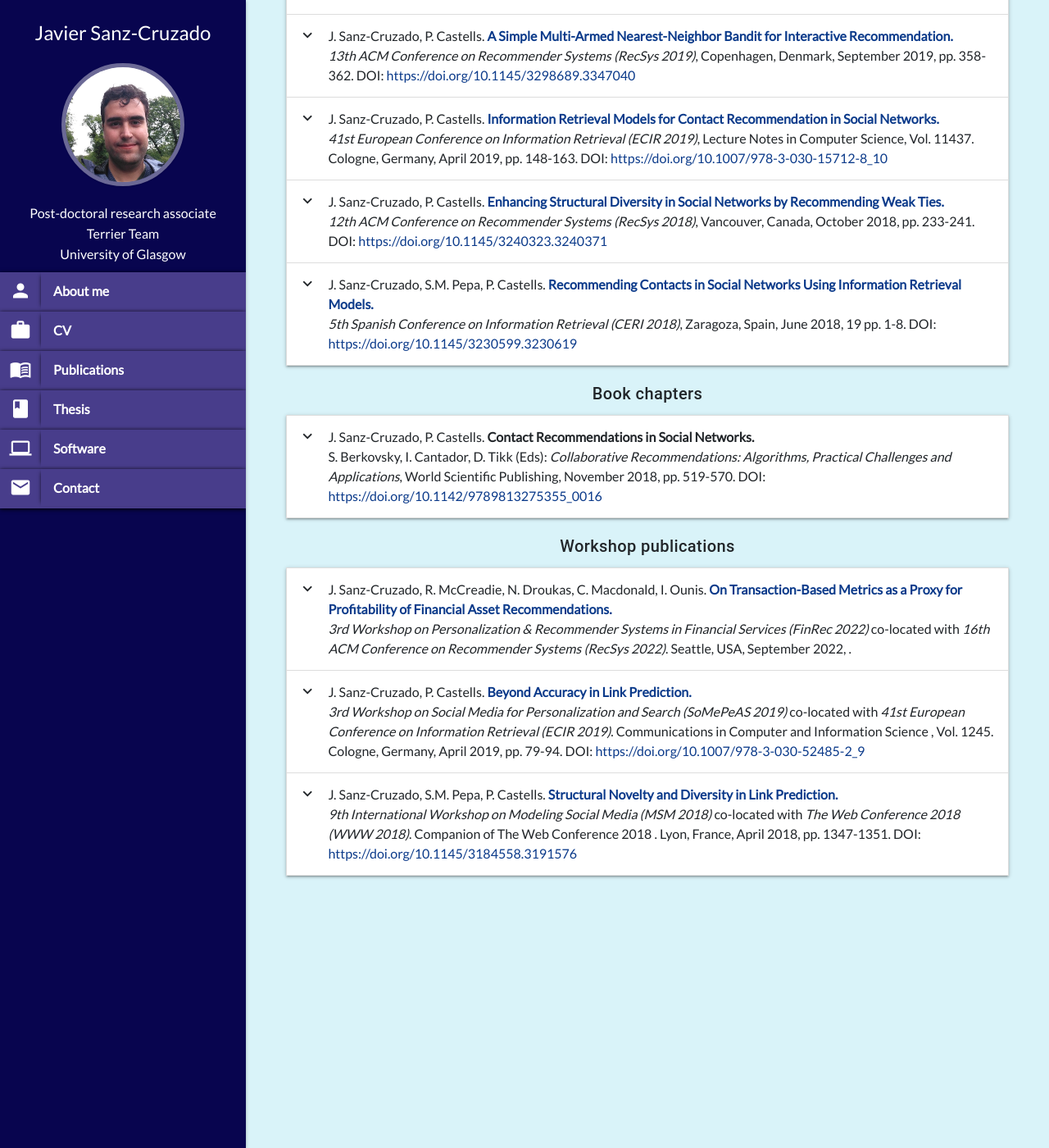
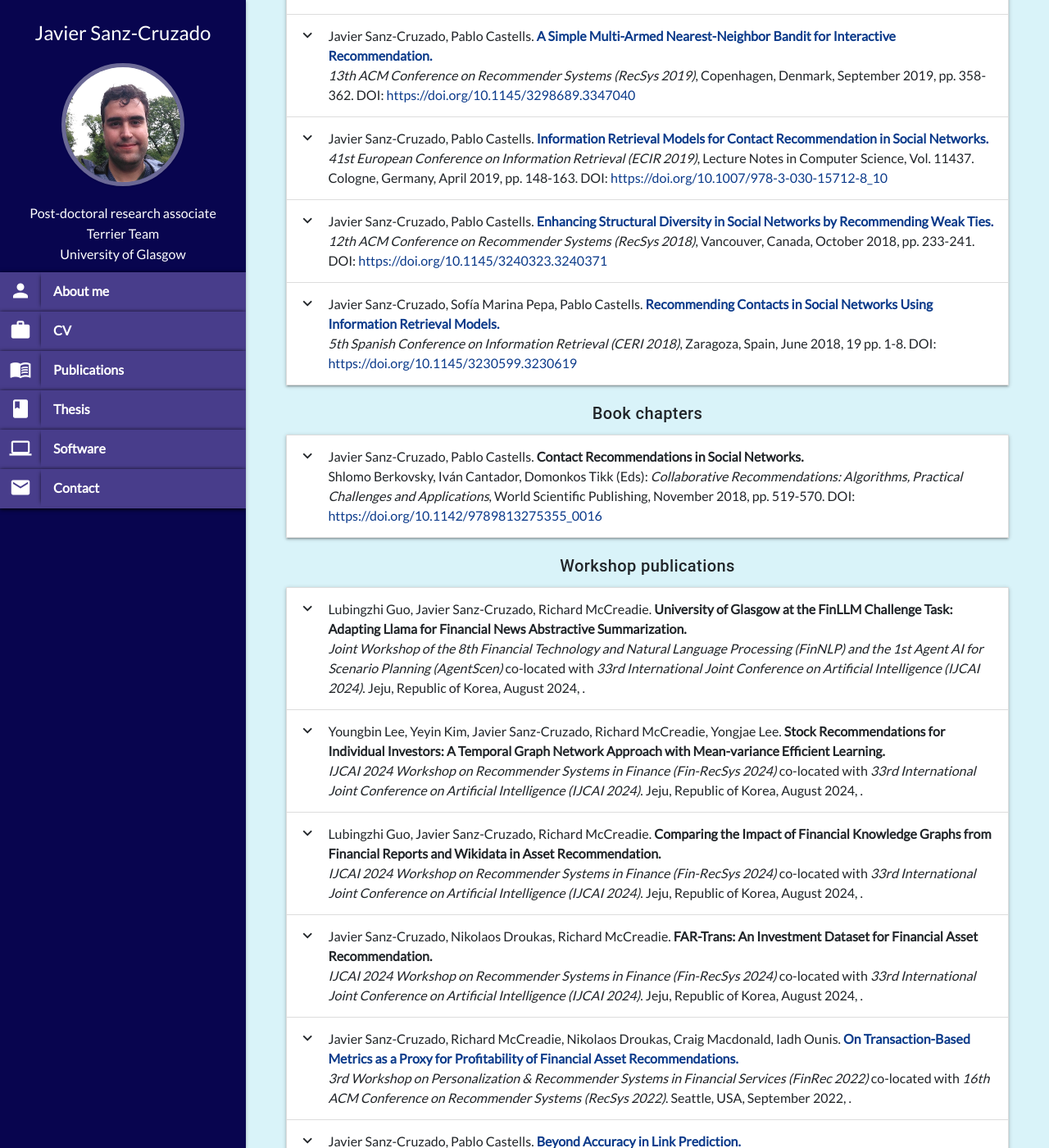
Before and after one commit to JavierSanzCruza/javiersanzcruza.github.io, a Jekyll site: the page built from pubs.md, in a window 1280 px wide and 1400 px high, scrolled down 678 px. Shown: the whole window at 82% size. Built offline with Jekyll 4.4.1, drawn with Linux system fonts in a browser that asks for light colours; nearby versions of some CDN libraries; some of the changed text lies outside the part shown.

Commit message:
Updated publications, added further news

```diff
--- a/_data/books.yml
+++ b/_data/books.yml
@@ -1,12 +1,12 @@
 - title: Contact Recommendations in Social Networks
   authors:
-    - J. Sanz-Cruzado
-    - P. Castells
+    - Javier Sanz-Cruzado
+    - Pablo Castells
   book: "Collaborative Recommendations: Algorithms, Practical Challenges and Applications"
   editors:
-    - S. Berkovsky
-    - I. Cantador
-    - D. Tikk
+    - Shlomo Berkovsky
+    - Iván Cantador
+    - Domonkos Tikk
   editorial: World Scientific Publishing
   isbn: 978-981-3275-35-5
   pages: 519-570
--- a/_data/conferences.yml
+++ b/_data/conferences.yml
@@ -1,8 +1,8 @@
 - title: "FAR-AI: A Modular Platform for Investment Recommendation in the Financial Domain"
   authors:
-    - J. Sanz-Cruzado
-    - E. Richards
-    - R. McCreadie
+    - Javier Sanz-Cruzado
+    - Edward Richards
+    - Richard McCreadie
   conference: 46th European Conference on Information Retrieval (ECIR 2024). Demo track.
   venue: Glasgow, Scotland
   date: March 2024
@@ -17,8 +17,8 @@
   poster: https://javiersanzcruza.github.io/assets/posters/ecir2024-poster.pdf
 - title: "RELISON: A Framework for Link Recommendation in Social Networks"
   authors:
-    - J. Sanz-Cruzado
-    - P. Castells
+    - Javier Sanz-Cruzado
+    - Pablo Castells
   conference: 45th International ACM SIGIR Conference on Research and Development in Information Retrieval (SIGIR 2022). Resource track.
   venue: Madrid, Spain
   date: July 2022
@@ -38,10 +38,10 @@
 
 - title: "Axiomatic Analysis of Contact Recommendation Methods in Social Networks: An IR Perspective"
   authors:
-    - J. Sanz-Cruzado
-    - C. Macdonald
-    - I. Ounis
-    - P. Castells
+    - Javier Sanz-Cruzado
+    - Craig Macdonald
+    - Iadh Ounis
+    - Pablo Castells
   conference: 42nd European Conference on Information Retrieval (ECIR 2020)
   venue: Online
   date: April 2020
@@ -64,8 +64,8 @@
 
 - title: A Simple Multi-Armed Nearest-Neighbor Bandit for Interactive Recommendation
   authors:
-    - J. Sanz-Cruzado
-    - P. Castells
+    - Javier Sanz-Cruzado
+    - Pablo Castells
   conference: 13th ACM Conference on Recommender Systems (RecSys 2019)
   venue: Copenhagen, Denmark
   date: September 2019
@@ -86,8 +86,8 @@
 
 - title: Information Retrieval Models for Contact Recommendation in Social Networks
   authors:
-    - J. Sanz-Cruzado
-    - P. Castells
+    - Javier Sanz-Cruzado
+    - Pablo Castells
   conference: 41st European Conference on Information Retrieval (ECIR 2019)
   venue: Cologne, Germany
   date: April 2019
@@ -107,8 +107,8 @@
 
 - title: Enhancing Structural Diversity in Social Networks by Recommending Weak Ties
   authors:
-    - J. Sanz-Cruzado
-    - P. Castells
+    - Javier Sanz-Cruzado
+    - Pablo Castells
   conference: 12th ACM Conference on Recommender Systems (RecSys 2018)
   venue: Vancouver, Canada
   date: October 2018
@@ -135,9 +135,9 @@
 
 - title: Recommending Contacts in Social Networks Using Information Retrieval Models
   authors:
-    - J. Sanz-Cruzado
-    - S.M. Pepa
-    - P. Castells
+    - Javier Sanz-Cruzado
+    - Sofía Marina Pepa
+    - Pablo Castells
   conference: 5th Spanish Conference on Information Retrieval (CERI 2018)
   venue: Zaragoza, Spain
   date: June 2018
--- a/_data/journals.yml
+++ b/_data/journals.yml
@@ -1,9 +1,9 @@
 - title: Effective Contact Recommendation in Social Networks by Adaptation of Information Retrieval Models
   authors:
-    - J. Sanz-Cruzado
-    - P. Castells
-    - C. Macdonald
-    - I. Ounis
+    - Javier Sanz-Cruzado
+    - Pablo Castells
+    - Craig Macdonald
+    - Iadh Ounis
   journal: Information Processing & Management
   volume: 57
   issue: 5
--- a/_data/workshops.yml
+++ b/_data/workshops.yml
@@ -1,10 +1,67 @@
+- title: "University of Glasgow at the FinLLM Challenge Task: Adapting Llama for Financial News Abstractive Summarization"
+  authors:
+    - Lubingzhi Guo
+    - Javier Sanz-Cruzado
+    - Richard McCreadie
+  workshop: Joint Workshop of the 8th Financial Technology and Natural Language Processing (FinNLP) and the 1st Agent AI for Scenario Planning (AgentScen)
+  conference: 33rd International Joint Conference on Artificial Intelligence (IJCAI 2024)
+  venue: Jeju, Republic of Korea
+  date: August 2024
+  keywords:
+    - finance
+    - summarization
+    - large language models
+- title: "Stock Recommendations for Individual Investors: A Temporal Graph Network Approach with Mean-variance Efficient Learning"
+  authors:
+    - Youngbin Lee
+    - Yeyin Kim
+    - Javier Sanz-Cruzado
+    - Richard McCreadie
+    - Yongjae Lee
+  workshop: IJCAI 2024 Workshop on Recommender Systems in Finance (Fin-RecSys 2024)
+  conference: 33rd International Joint Conference on Artificial Intelligence (IJCAI 2024)
+  venue: Jeju, Republic of Korea
+  date: August 2024
+  keywords:
+    - recommender systems
+    - financial recommendation
+- title: Comparing the Impact of Financial Knowledge Graphs from Financial Reports and Wikidata in Asset Recommendation
+  authors:
+    - Lubingzhi Guo
+    - Javier Sanz-Cruzado
+    - Richard McCreadie
+  workshop: IJCAI 2024 Workshop on Recommender Systems in Finance (Fin-RecSys 2024)
+  conference: 33rd International Joint Conference on Artificial Intelligence (IJCAI 2024)
+  venue: Jeju, Republic of Korea
+  date: August 2024
+  keywords:
+    - knowledge graphs
+    - profitability prediction
+    - financial recommendation
+    - profitability
+- title: "FAR-Trans: An Investment Dataset for Financial Asset Recommendation"
+  authors:
+    - Javier Sanz-Cruzado
+    - Nikolaos Droukas
+    - Richard McCreadie
+  workshop: IJCAI 2024 Workshop on Recommender Systems in Finance (Fin-RecSys 2024)
+  conference: 33rd International Joint Conference on Artificial Intelligence (IJCAI 2024)
+  venue: Jeju, Republic of Korea
+  date: August 2024
+  keywords:
+    - recommender systems
+    - financial recommendation
+    - profitability
+    - interactions
+    - time series
+    - dataset
 - title: On Transaction-Based Metrics as a Proxy for Profitability of Financial Asset Recommendations
   authors:
-    - J. Sanz-Cruzado
-    - R. McCreadie
-    - N. Droukas
-    - C. Macdonald
-    - I. Ounis
+    - Javier Sanz-Cruzado
+    - Richard McCreadie
+    - Nikolaos Droukas
+    - Craig Macdonald
+    - Iadh Ounis
   workshop: 3rd Workshop on Personalization & Recommender Systems in Financial Services (FinRec 2022)
   conference: 16th ACM Conference on Recommender Systems (RecSys 2022)
   venue: Seattle, USA
@@ -27,8 +84,8 @@
 
 - title: Beyond Accuracy in Link Prediction
   authors:
-    - J. Sanz-Cruzado
-    - P. Castells
+    - Javier Sanz-Cruzado
+    - Pablo Castells
   workshop: 3rd Workshop on Social Media for Personalization and Search (SoMePeAS 2019)
   conference: 41st European Conference on Information Retrieval (ECIR 2019)
   venue: Cologne, Germany
@@ -54,9 +111,9 @@
 
 - title: Structural Novelty and Diversity in Link Prediction
   authors:
-    - J. Sanz-Cruzado
-    - S.M. Pepa
-    - P. Castells
+    - Javier Sanz-Cruzado
+    - Sofía Marina Pepa
+    - Pablo Castells
   workshop: 9th International Workshop on Modeling Social Media (MSM 2018)
   conference: The Web Conference 2018 (WWW 2018)
   venue: Lyon, France
```
Also changed, not shown: index.md (+3 -1 lines).
